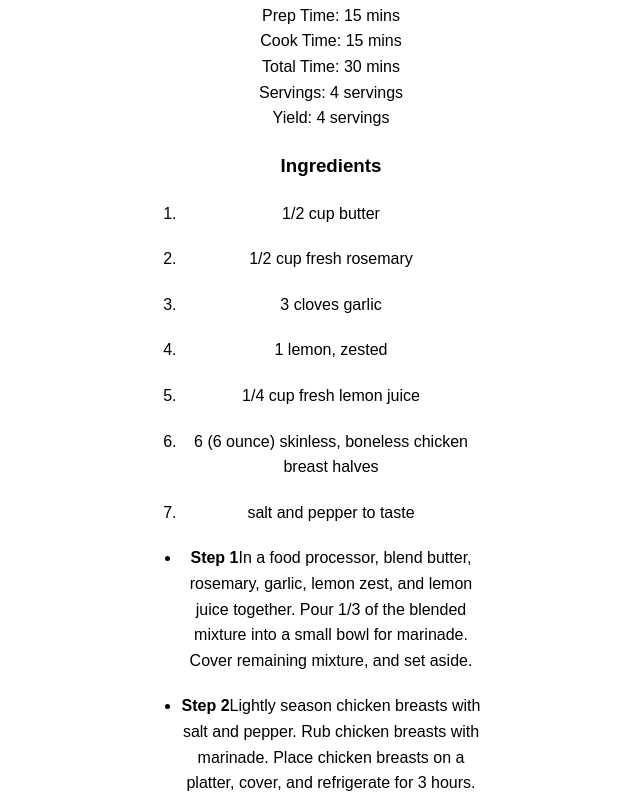
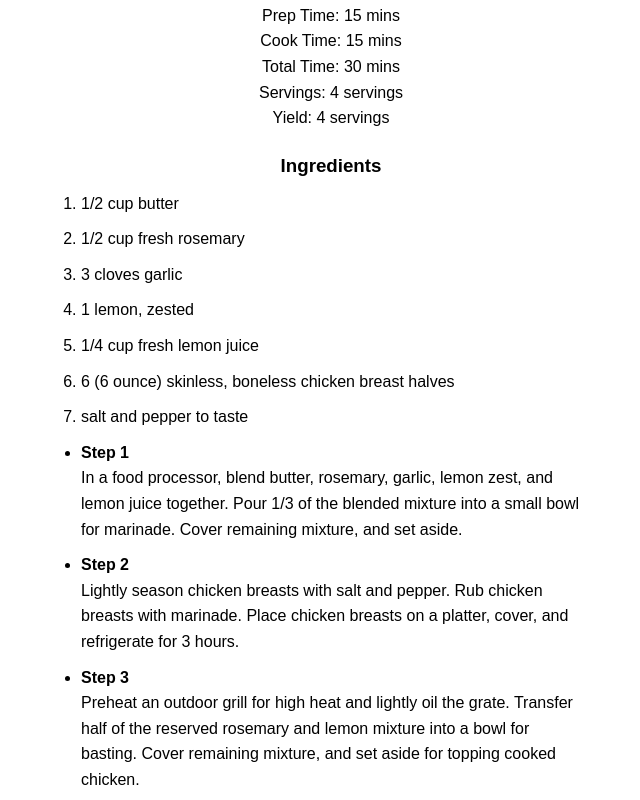
Before and after one commit to baimo85/odin-recipes, a plain HTML site: page recipes/rlgc.html in a window 1280 px wide. Shown: the part 906-1706 px from the top of the page, without its empty margins (309-949 px from the left). Drawn offline with Linux system fonts and the light colour scheme.

Commit message:
Last changes befor flexbox
Changes in ortography
Little changes in css for better view

```diff
--- a/recipes/rlgc.html
+++ b/recipes/rlgc.html
@@ -11,7 +11,7 @@
     <p class="intro">This simple, sensational marinade and sauce for grilled chicken is made with lemon, garlic, rosemary, and butter. Separate the marinade into thirds: 1/3 for marinating, 1/3 for basting, and 1/3 for topping.</p>
 
     <section>
-        <span>Submmited by</span>
+        <span>Submitted by</span>
         <span><strong>ANGELLACHELLE</strong></span>
         <span>Updated on November 22, 2024.</span>
     </section>
@@ -53,11 +53,11 @@
     </ol>
 
     <ul>
-        <li><strong>Step 1</strong>In a food processor, blend butter, rosemary, garlic, lemon zest, and lemon juice together. Pour 1/3 of the blended mixture into a small bowl for marinade. Cover remaining mixture, and set aside.</li>
-        <li><strong>Step 2</strong>Lightly season chicken breasts with salt and pepper. Rub chicken breasts with marinade. Place chicken breasts on a platter, cover, and refrigerate for 3 hours.
+        <li><strong>Step 1</strong><br>In a food processor, blend butter, rosemary, garlic, lemon zest, and lemon juice together. Pour 1/3 of the blended mixture into a small bowl for marinade. Cover remaining mixture, and set aside.</li>
+        <li><strong>Step 2</strong><br>Lightly season chicken breasts with salt and pepper. Rub chicken breasts with marinade. Place chicken breasts on a platter, cover, and refrigerate for 3 hours.
         </li>
-        <li><strong>Step 3</strong>Preheat an outdoor grill for high heat and lightly oil the grate. Transfer half of the reserved rosemary and lemon mixture into a bowl for basting. Cover remaining mixture, and set aside for topping cooked chicken.</li>
-        <li><strong>Step 4</strong>Cook chicken breasts on hot grill, basting with rosemary and lemon basting mixture, about 4 minutes per side. An instant-read thermometer inserted into the center should read at least 165 degrees F (74 degrees C). Remove chicken breasts from the grill, and top with remaining rosemary and lemon mixture.</li>
+        <li><strong>Step 3</strong><br>Preheat an outdoor grill for high heat and lightly oil the grate. Transfer half of the reserved rosemary and lemon mixture into a bowl for basting. Cover remaining mixture, and set aside for topping cooked chicken.</li>
+        <li><strong>Step 4</strong><br>Cook chicken breasts on hot grill, basting with rosemary and lemon basting mixture, about 4 minutes per side. An instant-read thermometer inserted into the center should read at least 165 degrees F (74 degrees C). Remove chicken breasts from the grill, and top with remaining rosemary and lemon mixture.</li>
     </ul>
 
     <section>
--- a/style.css
+++ b/style.css
@@ -21,13 +21,10 @@ section {
     width: 500px;
 }
 
-.title {
-    text-align: center;
-}
-
 li {
-    margin: 20px auto;
-    width: 300px;
+    margin: 10px auto;
+    max-width: 500px;
+    text-align: left;
 }
 
 img {
```
